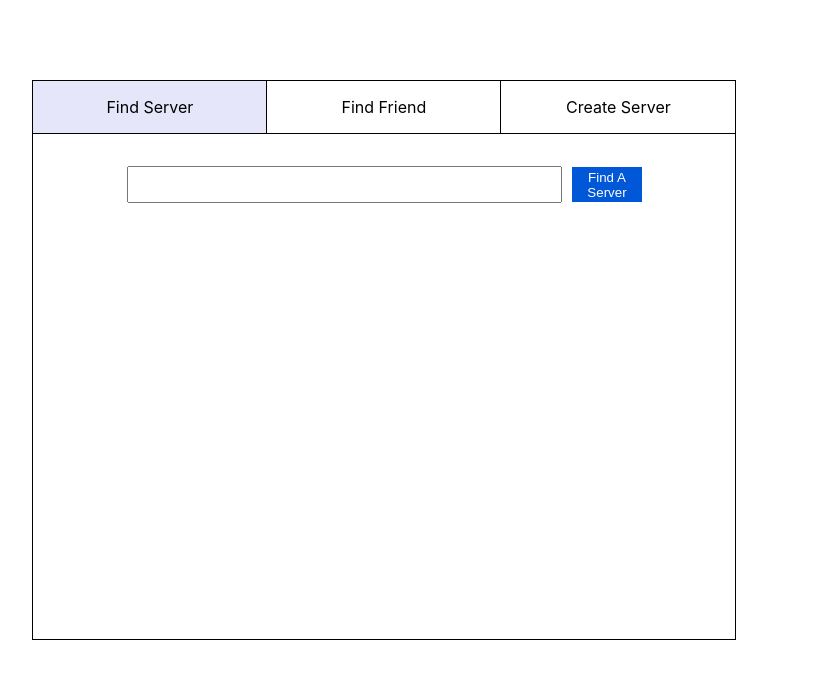
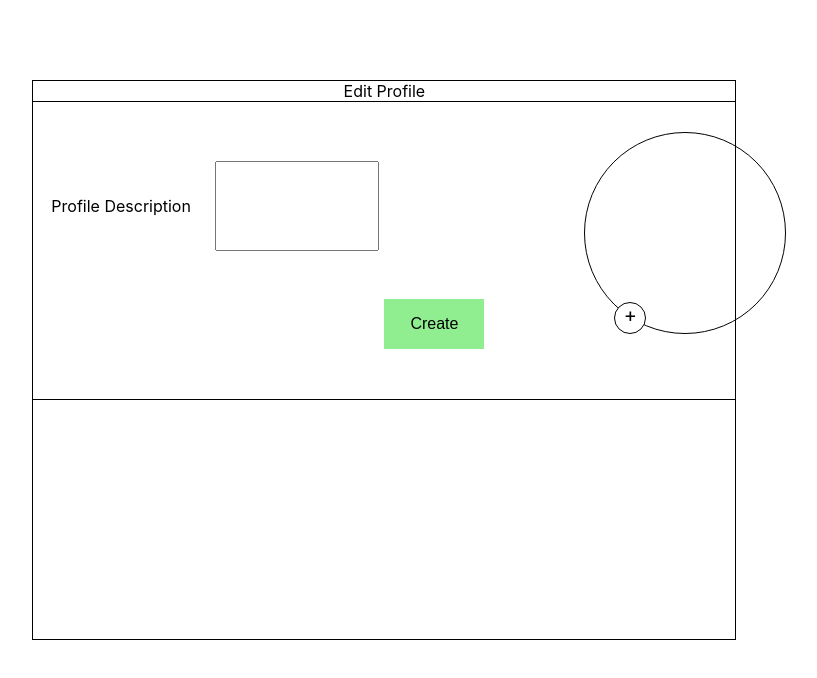
Before and after one commit to John8445/Chat-App, a React (Create React App) app in the folder chat-app/: page / in a window 1280 px wide. Shown: the top 678 px of the page, without its empty margins (262-1079 px from the left). Built offline with nearby package versions, Linux system fonts and the light colour scheme; a web font is replaced by a local one.

Commit message:
Designed the popups

```diff
--- a/chat-app/src/Components/chatPopUps.css
+++ b/chat-app/src/Components/chatPopUps.css
@@ -134,14 +134,73 @@ textarea {
     top: 270px;
     background-color: white;
     cursor: pointer;
+    user-select: none;
 }
 
 #FindAndCreate-add-photo:hover {
     background-color: limegreen;
 }
 
-#FindAndCreate-add-photo span {
-    margin:auto;
-    line-height: inherit;
+
+
+#FindAndCreate-create-btn {
+    position:absolute;
+    width: 100px;
+    height: 50px;
+    bottom: 50px;
+    background-color: lightgreen;
+    border:none;
+    cursor: pointer;
+    font-size: 16px;
+}
+
+#EditProfile-title-container{
+    width: 100%;
+    border-bottom: 1px solid;
     text-align: center;
 }
+
+#EditProfile-container {
+    display: flex;
+    flex-direction: column;
+    box-sizing: border-box;
+    width:55%;
+    height: 40%;
+    z-index: 1000;
+    position: absolute;
+    left: 23%;
+    top: 10%;
+    background-color: white;
+    border: 1px solid;
+
+}
+
+#EditProfile-create-photo {
+    border: 1px solid;
+    height:200px;
+    width: 200px;
+    border-radius:50%;
+    position: absolute;
+    left:200px;
+    top: 30px;
+}
+
+#EditProfile-add-photo {
+    border: 1px solid;
+    height: 30px;
+    width:30px;
+    border-radius: 50%;
+    font-size: 20px;
+    font-weight: normal;
+    text-align: center;
+    position: absolute;
+    left:230px;
+    top: 200px;
+    background-color: white;
+    cursor: pointer;
+    user-select: none;
+}
+
+#EditProfile-add-photo:hover {
+    background-color: limegreen;
+}
--- a/chat-app/src/Components/chatPopUps.js
+++ b/chat-app/src/Components/chatPopUps.js
@@ -33,7 +33,7 @@ function FindAndCreate() {
 
                         </div>
                         <div id='FindAndCreate-add-photo'>+</div>
-                        <button id='FindAndCreate-create-btn'></button>
+                        <button id='FindAndCreate-create-btn'>Create</button>
                     </div>
                 </div>
 
@@ -44,4 +44,32 @@ function FindAndCreate() {
     )
 }
 
-export default FindAndCreate;
+function EditProfile(){
+    return (
+    <>
+        <FindAndCreate></FindAndCreate>
+        <div id='EditProfile-container'>
+            <div id='EditProfile-title-container'>
+                Edit Profile
+            </div>
+            <div id='FindAndCreate-content-container'>
+            <div id='FindAndCreate-create-container'>
+                    <div id='FindAndCreate-create-server-container'>
+                        <p className="FindAndCreate-create-server-text">Profile Description</p>
+                        <textarea id='FindAndCreate-serverDesc'></textarea>
+                    </div>
+                    <div id='FindAndCreate-create-photo-container'>
+                        <div id='EditProfile-create-photo'>
+
+                        </div>
+                        <div id='EditProfile-add-photo'>+</div>
+                        <button id='FindAndCreate-create-btn'>Create</button>
+                    </div>
+                </div>
+            </div>
+        </div>
+    </>
+    )
+}
+
+export default EditProfile;
```
